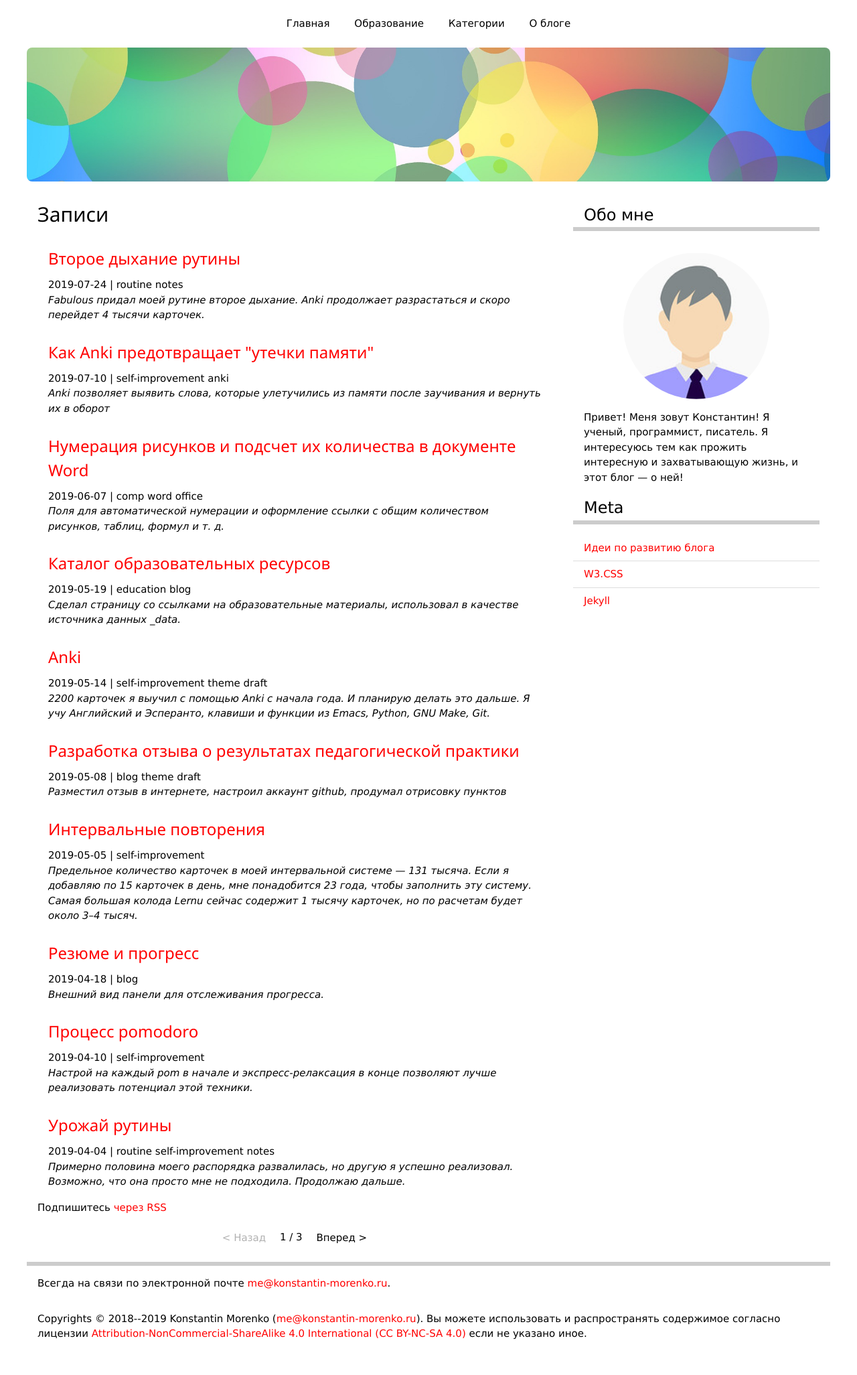
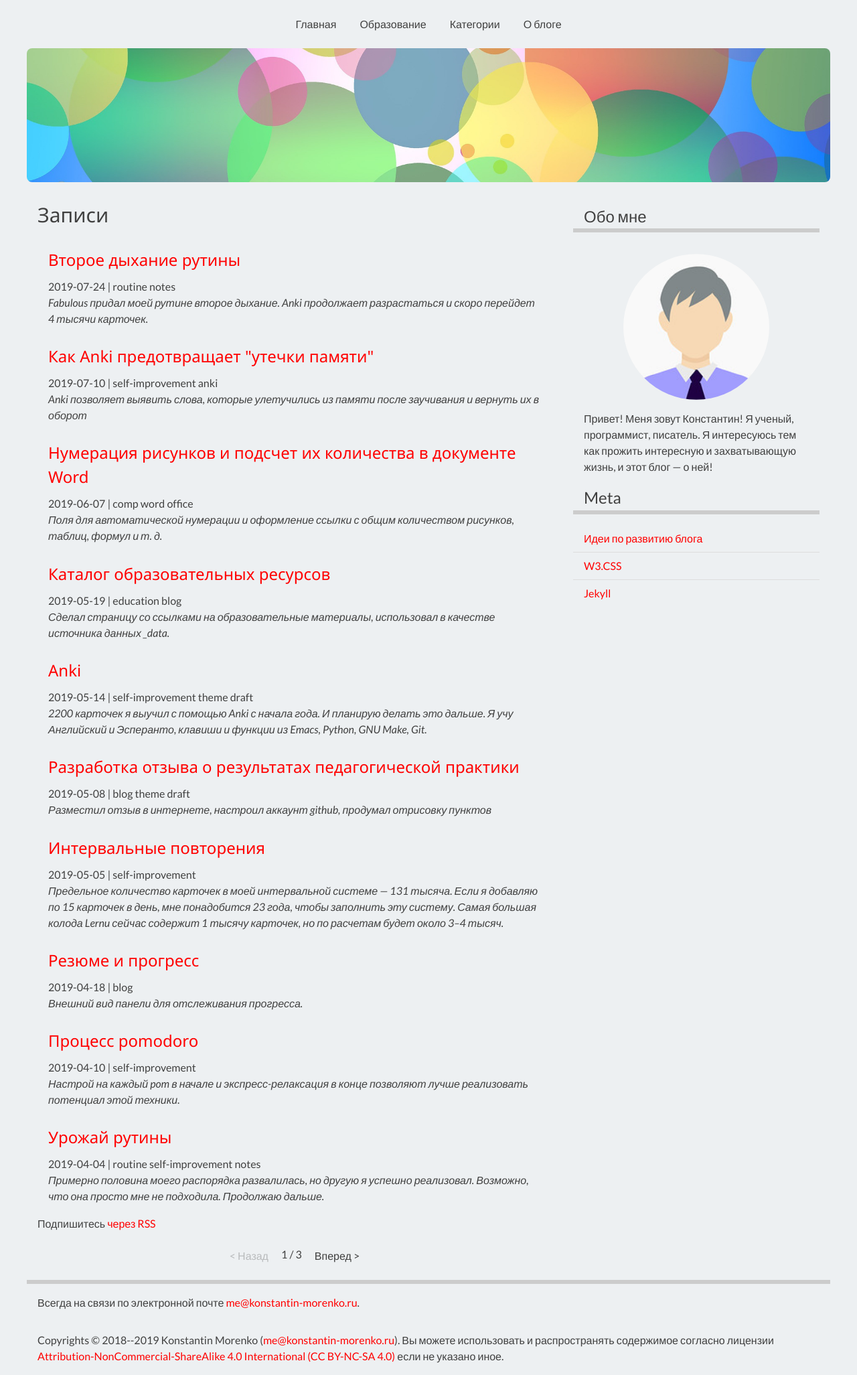
Before and after one commit to konstantin-morenko/personal-site, a Jekyll site: the page built from index.html, in a window 1280 px wide. Shown: the whole page at 67% size. Built offline with Jekyll 4.4.1, drawn with Linux system fonts in a browser that asks for light colours; the list of posts is cut into pages by our own code; before the commit the page ends 2018 px from its top, so only the background shows below that.

Commit message:
Fonts from Google

```diff
--- a/assets/style.scss
+++ b/assets/style.scss
@@ -1,5 +1,9 @@
 ---
 ---
+
+@import url(https://fonts.googleapis.com/css?family=Lato:400,700,400italic,700italic|Roboto+Slab:400,700|Inconsolata:400,700);
+
+$default-border: 4px;
 
 // https://colorscheme.ru/#0051Tw0w0w0w0
 
@@ -11,6 +15,11 @@ body {
     max-width: 1200px;
     margin-left: auto;
     margin-right: auto;
+    background:#edf0f2;
+    color:#404040;
+    font-family:"Lato","proxima-nova","Helvetica Neue",Arial,sans-serif;
+    font-weight:normal;
+    font-size: 16px;
 }
 
 // elements
```
